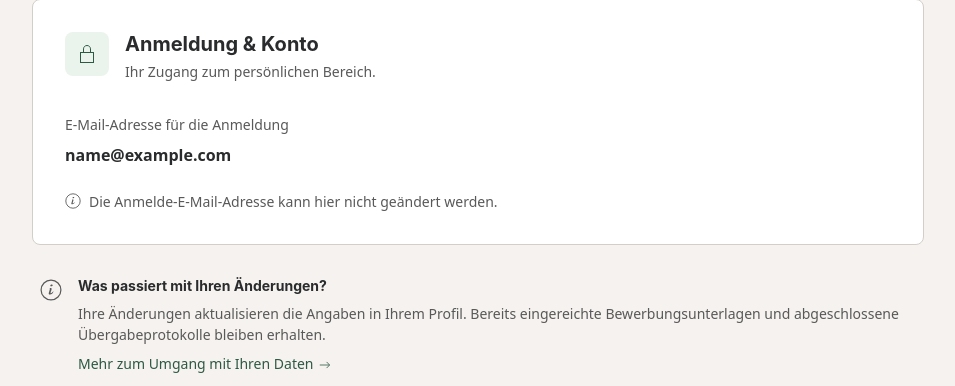
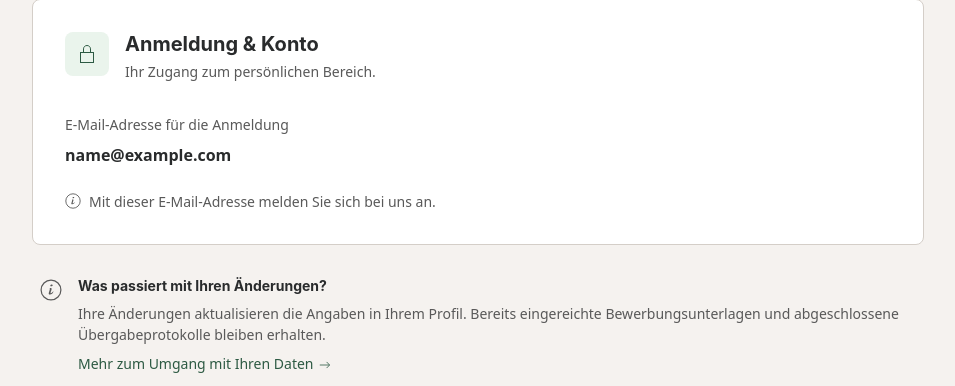
Before and after one commit to STEImmo/STEImmo, a Django app: page /accounts/profil/ in a window 1280 px wide. Shown: the part 690-1076 px from the top of the page, without its empty margins (316-1271 px from the left). Run offline with Django 5.2, Linux system fonts and the light colour scheme; a user stored in the database is signed in; tables that the repository leaves empty hold one stand-in row (values such as "Sample post"); parts of the project's set-up code (start-up, migrations or seed data) failed here and were passed over; some libraries are stand-ins or nearby versions.

Commit message:
fix: simplify profile contact wording

```diff
--- a/templates/core/personal_profile.html
+++ b/templates/core/personal_profile.html
@@ -27,13 +27,13 @@
                     </form>
                 {% else %}
                     <dl class="profile-data"><div><dt>Vorname</dt><dd>{{ person.vorname|default:"Nicht angegeben" }}</dd></div><div><dt>Nachname</dt><dd>{{ person.nachname|default:"Nicht angegeben" }}</dd></div><div class="profile-data-phone"><dt>Telefonnummer <span class="profile-optional">Optional</span></dt><dd>{% if person.telefonnummer %}{{ person.telefonnummer }}{% else %}<span class="profile-missing">Nicht angegeben</span>{% endif %}</dd><dd class="profile-data-help">Für eine telefonische Rückfrage zu Ihrem Anliegen.</dd></div></dl>
-                    {% if not person.telefonnummer %}<div class="profile-gentle-note"><span uk-icon="icon: receiver; ratio: .9" aria-hidden="true"></span><p>Auch telefonisch erreichbar sein?<br><a href="{% url 'profile:edit' %}">Telefonnummer ergänzen</a> – ganz freiwillig.</p></div>{% endif %}
+                    {% if not person.telefonnummer %}<div class="profile-gentle-note"><span uk-icon="icon: receiver; ratio: .9" aria-hidden="true"></span><p>Auch telefonisch erreichbar sein?<br><a href="{% url 'profile:edit' %}">Telefonnummer ergänzen</a></p></div>{% endif %}
                 {% endif %}
             </section>
             <section class="uk-card uk-card-default profile-panel" aria-labelledby="profile-login-title">
                 <div class="profile-panel-heading"><span class="profile-section-icon" uk-icon="lock" aria-hidden="true"></span><div><h2 id="profile-login-title">Anmeldung &amp; Konto</h2><p>Ihr Zugang zum persönlichen Bereich.</p></div></div>
                 <dl class="profile-data profile-login-data"><div><dt>E-Mail-Adresse für die Anmeldung</dt><dd>{{ user.email|default:"Nicht angegeben" }}</dd></div></dl>
-                <p class="profile-card-footnote"><span uk-icon="icon: info; ratio: .8" aria-hidden="true"></span> Die Anmelde-E-Mail-Adresse kann hier nicht geändert werden.</p>
+                <p class="profile-card-footnote"><span uk-icon="icon: info; ratio: .8" aria-hidden="true"></span> Mit dieser E-Mail-Adresse melden Sie sich bei uns an.</p>
             </section>
             <div class="profile-information"><span uk-icon="icon: info; ratio: 1.1" aria-hidden="true"></span><div><h2>Was passiert mit Ihren Änderungen?</h2><p>Ihre Änderungen aktualisieren die Angaben in Ihrem Profil. Bereits eingereichte Bewerbungsunterlagen und abgeschlossene Übergabeprotokolle bleiben erhalten.</p><a href="{% url 'privacy' %}">Mehr zum Umgang mit Ihren Daten <span uk-icon="icon: arrow-right; ratio: .8" aria-hidden="true"></span></a></div></div>
         </div>
```
